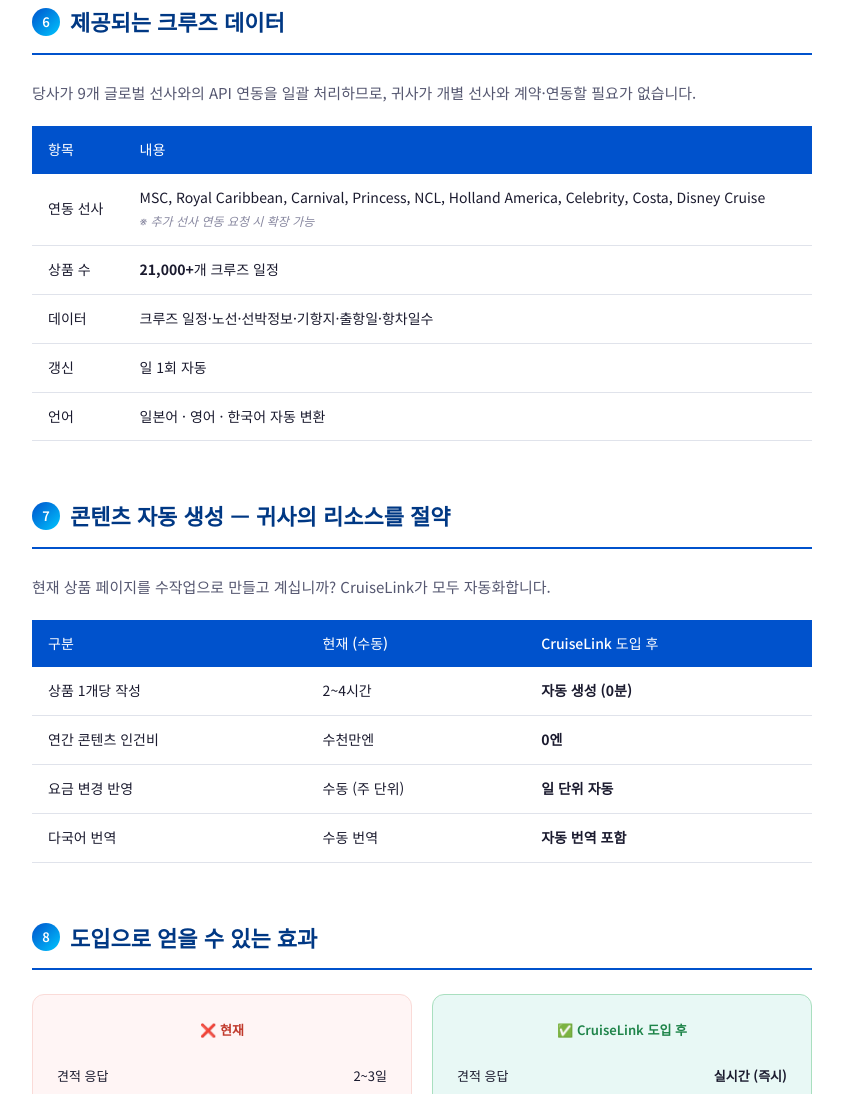
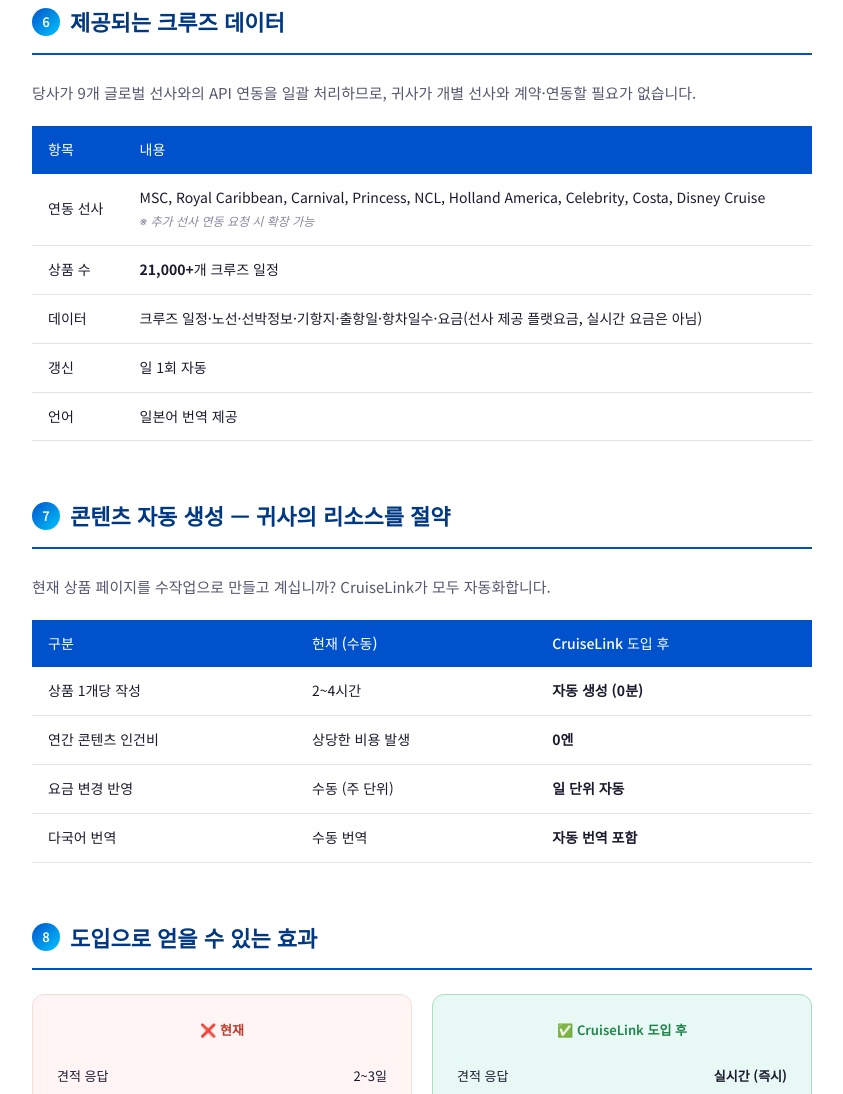
Before and after one commit to kimdaeri-bot/private-docs, a plain HTML site: page proposal-japan-saas-kr-v2.html in a window 1280 px wide. Shown: the part 3870-4964 px from the top of the page, without its empty margins (218-1061 px from the left). Drawn offline with Linux system fonts and the light colour scheme.

Commit message:
fix: update data fields, language, soften cost wording

```diff
--- a/proposal-japan-saas-kr-v2.html
+++ b/proposal-japan-saas-kr-v2.html
@@ -341,9 +341,9 @@
     <tbody>
       <tr><td>연동 선사</td><td>MSC, Royal Caribbean, Carnival, Princess, NCL, Holland America, Celebrity, Costa, Disney Cruise<br><em style="font-size:12px; color:var(--text-light);">※ 추가 선사 연동 요청 시 확장 가능</em></td></tr>
       <tr><td>상품 수</td><td><strong>21,000+</strong>개 크루즈 일정</td></tr>
-      <tr><td>데이터</td><td>크루즈 일정·노선·선박정보·기항지·출항일·항차일수</td></tr>
+      <tr><td>데이터</td><td>크루즈 일정·노선·선박정보·기항지·출항일·항차일수·요금(선사 제공 플랫요금, 실시간 요금은 아님)</td></tr>
       <tr><td>갱신</td><td>일 1회 자동</td></tr>
-      <tr><td>언어</td><td>일본어 · 영어 · 한국어 자동 변환</td></tr>
+      <tr><td>언어</td><td>일본어 번역 제공</td></tr>
     </tbody>
   </table>
 </div>
@@ -358,7 +358,7 @@
     </thead>
     <tbody>
       <tr><td>상품 1개당 작성</td><td>2~4시간</td><td><strong>자동 생성 (0분)</strong></td></tr>
-      <tr><td>연간 콘텐츠 인건비</td><td>수천만엔</td><td><strong>0엔</strong></td></tr>
+      <tr><td>연간 콘텐츠 인건비</td><td>상당한 비용 발생</td><td><strong>0엔</strong></td></tr>
       <tr><td>요금 변경 반영</td><td>수동 (주 단위)</td><td><strong>일 단위 자동</strong></td></tr>
       <tr><td>다국어 번역</td><td>수동 번역</td><td><strong>자동 번역 포함</strong></td></tr>
     </tbody>
```
